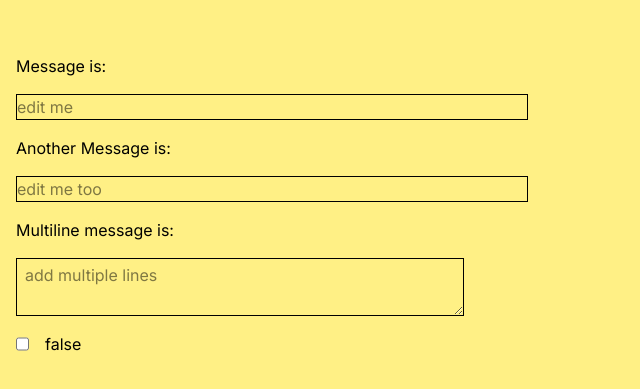
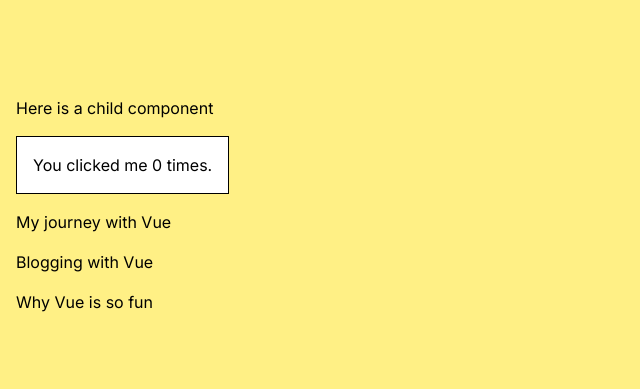
Before and after one commit to Durjoy1971/vue-docx-explore, a Vue app: page / in a window 1280 px wide. Shown: the part 195-584 px from the top of the page, without its empty margins (0-640 px from the left). Built offline with nearby package versions, Linux system fonts and the light colour scheme; the HTML template or start-up script is replaced by a standard one.

Commit message:
feat: refactor App.vue and add ButtonCounter and BlogPost components with reactivity

```diff
--- a/src/App.vue
+++ b/src/App.vue
@@ -1,29 +1,20 @@
 <script setup lang="ts">
-import { reactive, ref } from 'vue'
+import { ref } from 'vue'
+import ButtonCounter from './components/ButtonCounter.vue'
+import BlogPost from './components/BlogPost.vue'
 
-const message = ref('')
-const another_msg = ref('')
-const state = reactive({
-  multiline: '',
-  checked: false,
-})
+const posts = ref([
+  { id: 1, title: 'My journey with Vue' },
+  { id: 2, title: 'Blogging with Vue' },
+  { id: 3, title: 'Why Vue is so fun' },
+])
 </script>
 
 <template>
   <div class="bg-yellow-200 flex flex-col justify-center h-screen p-4 gap-4">
-    <p>Message is: {{ message }}</p>
-    <input v-model="message" placeholder="edit me" class="border max-w-lg" />
-    <p>Another Message is: {{ another_msg }}</p>
-    <input :value="another_msg" @input="(event) => (another_msg = (event.target as HTMLInputElement).value)"
-      placeholder="edit me too" class="border max-w-lg" />
-
-    <span>Multiline message is: {{ state.multiline }}</span>
-    <textarea v-model="state.multiline" placeholder="add multiple lines" class="border max-w-md px-2 py-1"></textarea>
-
-    <div class="flex  gap-4">
-      <input type="checkbox" id="checkbox" v-model="state.checked" />
-      <label for="checkbox">{{ state.checked }}</label>
-    </div>
+    <h1>Here is a child component</h1>
+    <ButtonCounter />
+    <BlogPost v-for="post in posts" :key="post.id" :title="post.title" />
   </div>
 </template>
 
--- /dev/null
+++ b/src/components/BlogPost.vue
@@ -0,0 +1,8 @@
+<script setup lang="ts">
+const props = defineProps(['title'])
+console.log(props.title);
+</script>
+
+<template>
+    <h4>{{ title }}</h4>
+</template>
--- /dev/null
+++ b/src/components/ButtonCounter.vue
@@ -0,0 +1,14 @@
+<script setup lang="ts">
+import { ref } from 'vue'
+const counter = ref(0)
+</script>
+
+<template>
+  <div>
+    <button @click="counter++" class="p-4 border bg-white">
+      You clicked me {{ counter }} times.
+    </button>
+  </div>
+</template>
+
+<style scoped></style>
--- /dev/null
+++ b/src/components/Watchers.vue
@@ -0,0 +1,35 @@
+<script setup lang="ts">
+import { ref, watch } from 'vue'
+
+const question = ref('')
+const answer = ref('Questions usually contain a question mark. ;-)')
+const loading = ref(false)
+
+// watch works directly on a ref
+watch(question, async (newQuestion, oldQuestion) => {
+  if (newQuestion.includes('?')) {
+    loading.value = true
+    answer.value = 'Thinking...'
+    try {
+      const res = await fetch('https://yesno.wtf/api')
+      answer.value = (await res.json()).answer
+    } catch (error) {
+      answer.value = 'Error! Could not reach the API. ' + error
+    } finally {
+      loading.value = false
+    }
+  }
+})
+</script>
+
+<template>
+  <div class="bg-yellow-200 flex flex-col justify-center h-screen p-4 gap-4">
+    <p>
+      Ask a yes/no question:
+      <input v-model="question" :disabled="loading" class="p-4 border bg-white" />
+    </p>
+    <p>{{ answer }}</p>
+  </div>
+</template>
+
+<style scoped></style>
```
